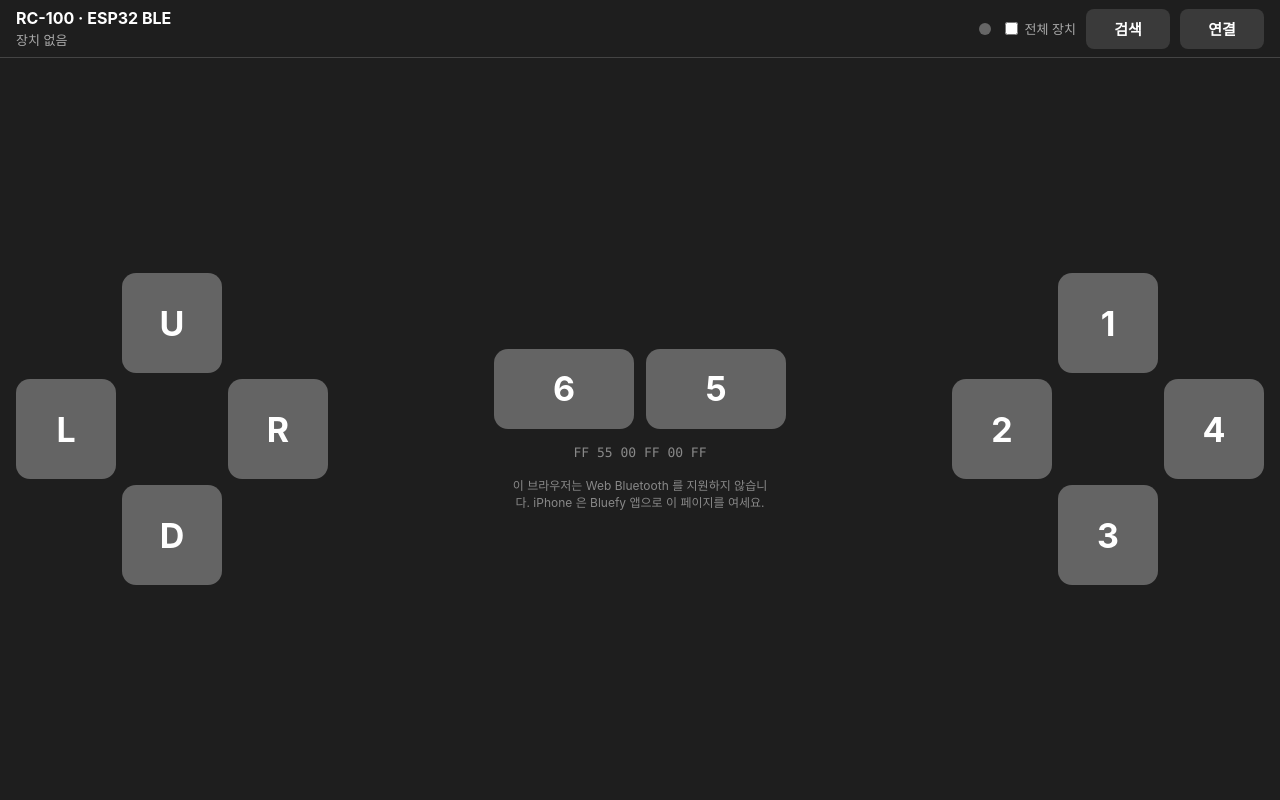
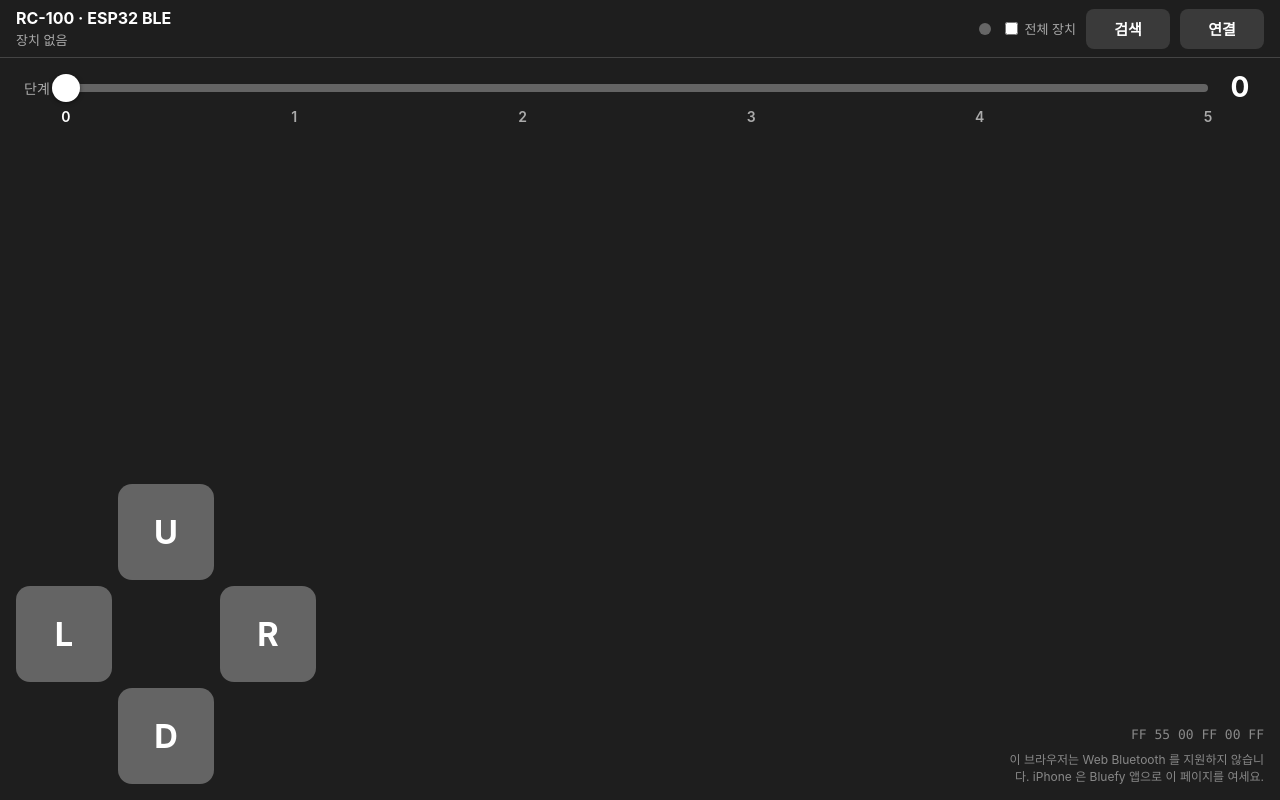
Before and after one commit to taejun171/rc100_ios, a plain HTML site: page index.html in a window 1280 px wide. Drawn offline with Linux system fonts and the light colour scheme.

Commit message:
Update index.html

```diff
--- a/index.html
+++ b/index.html
@@ -15,7 +15,7 @@
     --idle: rgb(100, 100, 100);
     --active: rgb(0, 125, 255);
     --ok: #3c3;
-    --key: clamp(56px, min(21vh, 12vw), 100px);
+    --key: clamp(52px, min(18vh, 12vw), 96px);
     --gap: 6px;
   }
 
@@ -112,12 +112,87 @@
     opacity: 0.4;
   }
 
+  .level {
+    display: flex;
+    align-items: flex-start;
+    gap: 16px;
+    padding: 12px 24px 4px;
+    touch-action: none;
+  }
+
+  .level-title {
+    margin-top: 8px;
+    font-size: 14px;
+    color: var(--sub);
+    white-space: nowrap;
+  }
+
+  .slider {
+    position: relative;
+    flex: 1;
+    height: 56px;
+    touch-action: none;
+  }
+
+  .track {
+    position: absolute;
+    left: 0;
+    right: 0;
+    top: 14px;
+    height: 8px;
+    border-radius: 4px;
+    background: var(--idle);
+  }
+
+  .fill {
+    position: absolute;
+    left: 0;
+    top: 0;
+    bottom: 0;
+    border-radius: 4px;
+    background: var(--active);
+  }
+
+  .thumb {
+    position: absolute;
+    top: 4px;
+    width: 28px;
+    height: 28px;
+    margin-left: -14px;
+    border-radius: 14px;
+    background: var(--text);
+    box-shadow: 0 1px 4px rgba(0, 0, 0, 0.5);
+  }
+
+  .tick {
+    position: absolute;
+    top: 38px;
+    width: 32px;
+    margin-left: -16px;
+    font-size: 14px;
+    font-weight: 600;
+    color: var(--sub);
+    text-align: center;
+  }
+
+  .tick.active {
+    color: var(--text);
+  }
+
+  .level-value {
+    min-width: 32px;
+    font-size: 28px;
+    font-weight: 700;
+    text-align: center;
+  }
+
   #pad {
     flex: 1;
     display: flex;
-    align-items: center;
+    align-items: flex-end;
     justify-content: space-between;
-    padding: 0 16px;
+    gap: 16px;
+    padding: 8px 16px 16px;
     touch-action: none;
   }
 
@@ -132,16 +207,11 @@
     gap: var(--gap);
   }
 
-  .center {
+  .side {
     display: flex;
     flex-direction: column;
-    align-items: center;
-    gap: 16px;
-  }
-
-  .row {
-    display: flex;
-    gap: 12px;
+    align-items: flex-end;
+    gap: 8px;
   }
 
   .key {
@@ -159,11 +229,6 @@
     background: var(--active);
   }
 
-  .key.shoulder {
-    width: calc(var(--key) * 1.4);
-    height: calc(var(--key) * 0.8);
-  }
-
   .packet {
     font-family: Menlo, Consolas, monospace;
     font-size: 13px;
@@ -174,7 +239,7 @@
     max-width: 260px;
     font-size: 12px;
     color: #888;
-    text-align: center;
+    text-align: right;
   }
 
   @media (orientation: portrait) {
@@ -190,14 +255,23 @@
       flex-basis: 100%;
     }
 
+    .level {
+      padding: 12px 20px 4px;
+    }
+
     #pad {
       flex-direction: column;
-      justify-content: space-evenly;
-      padding: 12px 16px;
+      align-items: center;
+      justify-content: flex-end;
     }
 
-    .center {
+    .side {
       order: -1;
+      align-items: center;
+    }
+
+    .hint {
+      text-align: center;
     }
   }
 </style>
@@ -214,28 +288,27 @@
     <button id="btn-connect">연결</button>
   </header>
 
+  <section class="level">
+    <div class="level-title">단계</div>
+    <div id="slider" class="slider">
+      <div class="track"><div id="fill" class="fill"></div></div>
+      <div id="ticks"></div>
+      <div id="thumb" class="thumb"></div>
+    </div>
+    <div id="level-value" class="level-value">0</div>
+  </section>
+
   <main id="pad">
     <div class="cluster">
-      <div class="key" data-key="1" data-mode="hold" style="grid-area: up">U</div>
-      <div class="key" data-key="4" data-mode="hold" style="grid-area: left">L</div>
-      <div class="key" data-key="8" data-mode="hold" style="grid-area: right">R</div>
-      <div class="key" data-key="2" data-mode="hold" style="grid-area: down">D</div>
+      <div class="key" data-key="1" style="grid-area: up">U</div>
+      <div class="key" data-key="4" style="grid-area: left">L</div>
+      <div class="key" data-key="8" style="grid-area: right">R</div>
+      <div class="key" data-key="2" style="grid-area: down">D</div>
     </div>
 
-    <div class="center">
-      <div class="row">
-        <div class="key shoulder" data-key="512" data-mode="hold">6</div>
-        <div class="key shoulder" data-key="256" data-mode="toggle">5</div>
-      </div>
+    <div class="side">
       <div id="packet" class="packet"></div>
       <div id="hint" class="hint"></div>
-    </div>
-
-    <div class="cluster">
-      <div class="key" data-key="16" data-mode="toggle" style="grid-area: up">1</div>
-      <div class="key" data-key="32" data-mode="toggle" style="grid-area: left">2</div>
-      <div class="key" data-key="128" data-mode="toggle" style="grid-area: right">4</div>
-      <div class="key" data-key="64" data-mode="toggle" style="grid-area: down">3</div>
     </div>
   </main>
 
@@ -254,8 +327,21 @@ const LOOP_INTERVAL = 10;
 
 const BLE_SEND_INTERVAL = 30;
 
+const RC100_KEY_1 = 16;
+const RC100_KEY_2 = 32;
+const RC100_KEY_3 = 64;
+const RC100_KEY_4 = 128;
 const RC100_KEY_5 = 256;
-const SPEED_KEYS = [0, 16, 32, 64, 128];
+
+const LEVEL_DATA = [
+  0,
+  RC100_KEY_1 | RC100_KEY_5,
+  RC100_KEY_2 | RC100_KEY_5,
+  RC100_KEY_3 | RC100_KEY_5,
+  RC100_KEY_4 | RC100_KEY_5,
+  RC100_KEY_3 | RC100_KEY_4 | RC100_KEY_5,
+];
+const LEVEL_MAX = LEVEL_DATA.length - 1;
 
 const HIT_SLOP = 6;
 
@@ -263,18 +349,10 @@ const $ = (id) => document.getElementById(id);
 const keyEls = Array.from(document.querySelectorAll(".key"));
 
 let holdBits = 0;
-let speed = 0;
-let isLock = false;
-
-function toggleBits() {
-  let bits = 0;
-  if (speed !== 0) bits |= SPEED_KEYS[speed] | RC100_KEY_5;
-  if (isLock) bits |= RC100_KEY_5;
-  return bits;
-}
+let level = 0;
 
 function btnData() {
-  return holdBits | toggleBits();
+  return holdBits | LEVEL_DATA[level];
 }
 
 function makePacket(bits) {
@@ -290,17 +368,52 @@ function render() {
   }
   $("packet").textContent = Array.from(makePacket(bits),
       (b) => b.toString(16).padStart(2, "0").toUpperCase()).join(" ");
+
+  const percent = level / LEVEL_MAX * 100 + "%";
+  $("thumb").style.left = percent;
+  $("fill").style.width = percent;
+  $("level-value").textContent = level;
+  for (const el of tickEls) {
+    el.classList.toggle("active", Number(el.dataset.level) === level);
+  }
 }
 
-function onToggle(key) {
-  if (key === RC100_KEY_5) {
-    isLock = !isLock;
-  } else {
-    const index = SPEED_KEYS.indexOf(key);
-    speed = speed === index ? 0 : index;
+const slider = $("slider");
+const tickEls = [];
+
+for (let i = 0; i <= LEVEL_MAX; i++) {
+  const el = document.createElement("div");
+  el.className = "tick";
+  el.dataset.level = i;
+  el.style.left = i / LEVEL_MAX * 100 + "%";
+  el.textContent = i;
+  $("ticks").appendChild(el);
+  tickEls.push(el);
+}
+
+function setLevelAt(x) {
+  const r = slider.getBoundingClientRect();
+  const ratio = Math.min(Math.max((x - r.left) / r.width, 0), 1);
+  const next = Math.round(ratio * LEVEL_MAX);
+  if (next !== level) {
+    level = next;
+    render();
   }
-  render();
 }
+
+slider.addEventListener("pointerdown", (e) => {
+  e.preventDefault();
+  slider.setPointerCapture(e.pointerId);
+  setLevelAt(e.clientX);
+});
+
+slider.addEventListener("pointermove", (e) => {
+  if (slider.hasPointerCapture(e.pointerId)) setLevelAt(e.clientX);
+});
+
+const levelEl = document.querySelector(".level");
+levelEl.addEventListener("touchstart", (e) => e.preventDefault(), { passive: false });
+levelEl.addEventListener("touchmove", (e) => e.preventDefault(), { passive: false });
 
 const pointers = new Map();
 
@@ -313,10 +426,6 @@ function hitTest(x, y) {
     }
   }
   return null;
-}
-
-function holdTarget(el) {
-  return el !== null && el.dataset.mode === "hold" ? el : null;
 }
 
 function updateHold() {
@@ -334,15 +443,13 @@ const pad = $("pad");
 
 pad.addEventListener("pointerdown", (e) => {
   e.preventDefault();
-  const el = hitTest(e.clientX, e.clientY);
-  pointers.set(e.pointerId, holdTarget(el));
-  if (el !== null && el.dataset.mode === "toggle") onToggle(Number(el.dataset.key));
+  pointers.set(e.pointerId, hitTest(e.clientX, e.clientY));
   updateHold();
 });
 
 pad.addEventListener("pointermove", (e) => {
   if (!pointers.has(e.pointerId)) return;
-  pointers.set(e.pointerId, holdTarget(hitTest(e.clientX, e.clientY)));
+  pointers.set(e.pointerId, hitTest(e.clientX, e.clientY));
   updateHold();
 });
 
```
